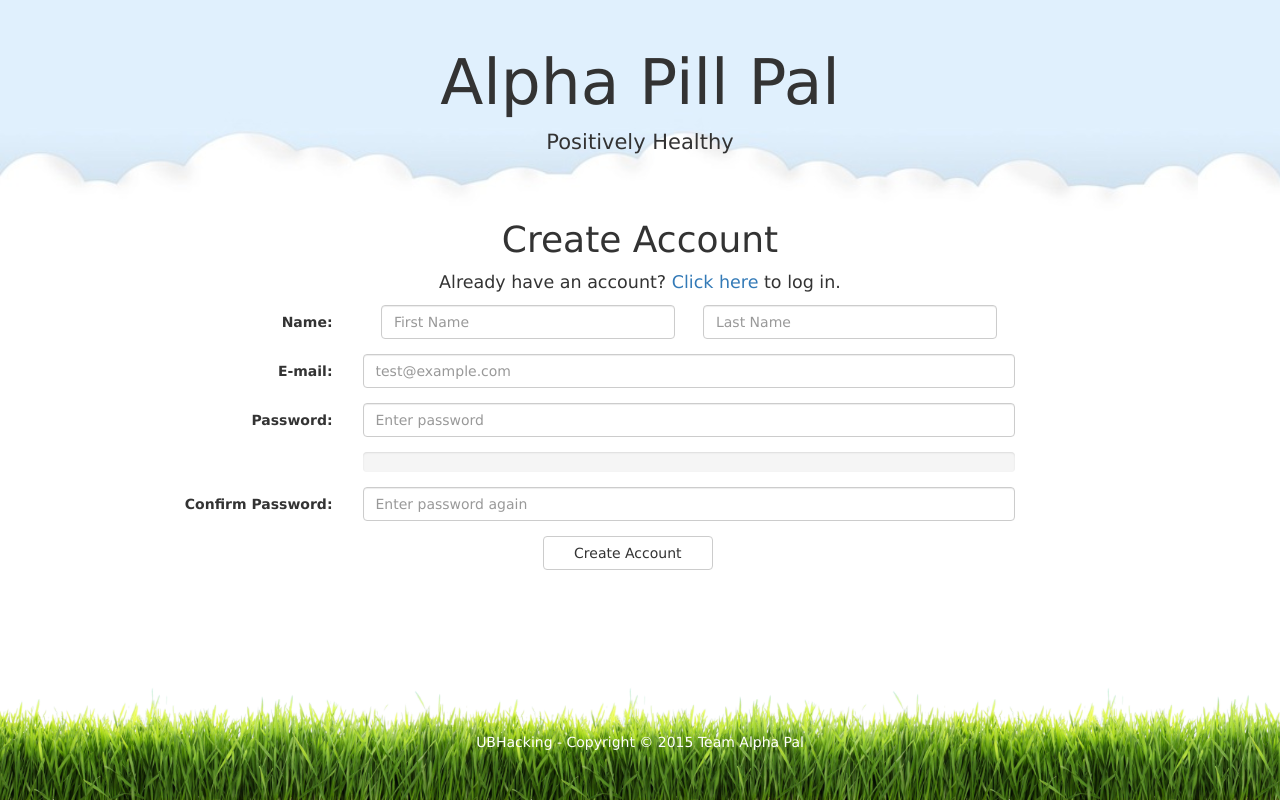
After one commit to oxhagolli/ubhacking, a Django app: page /alphapillpal/create/ in a window 1280 px wide. The commit adds this page. Shown: the top 810 px of the page. Run offline with Django 3.2, Linux system fonts and the light colour scheme; some libraries are stand-ins or nearby versions.

Commit message:
Finished create.html

```diff
--- a/UBHacking/pillpal/alphapillpal/templates/alphapillpal/base.html
+++ b/UBHacking/pillpal/alphapillpal/templates/alphapillpal/base.html
@@ -11,6 +11,7 @@
 
         <script type="text/javascript" src="https://ajax.googleapis.com/ajax/libs/jquery/2.1.4/jquery.min.js"></script>
         <script type="text/javascript" src="http://maxcdn.bootstrapcdn.com/bootstrap/3.3.5/js/bootstrap.min.js"></script>
+        <script type="text/javascript" src="/static/strength.min.js"></script>
         {% block head_resources %}{% endblock %}
     </head>
 
--- /dev/null
+++ b/UBHacking/pillpal/alphapillpal/templates/alphapillpal/create.html
@@ -0,0 +1,79 @@
+{% extends "alphapillpal/base.html" %}
+
+{% block content %}
+<h1>Create Account</h1>
+{% if error_message %}
+    <div class="alert alert-danger fade in">
+        <a href="#" class="close" data-dismiss="alert" aria-label="close"> &times; </a>
+        <strong>Error!</strong> {{ error_message }}
+    </div>
+{% endif %}
+
+<form class="form-horizontal" role="form" action="" method="POST" id="form">
+    {% csrf_token %}
+    <p>Already have an account? <a href="{% url 'alphapillpal:login' %}">Click here</a> to log in.</p>
+    <div class="form-group">
+        <label class="control-label col-md-3"
+               for="first_name">Name:</label>
+        <div class="col-md-7">
+            <input class="form-control halfsies" id="first_name" name="first_name"
+                   placeholder="First Name" value="{{ first_name }}" required>
+            <input class="form-control halfsies" id="last_name" name="last_name"
+                   placeholder="Last Name" value="{{ last_name }}" required>
+        </div>
+    </div>
+    <div class="form-group">
+        <label class="control-label col-md-3"
+               for="email">E-mail:</label>
+        <div class="col-md-7">
+            <input class="form-control" type="email" id="email" name="email"
+                   placeholder="test@example.com" value="{{ email }}" required>
+        </div>
+    </div>
+
+    <div class="form-group">
+        <label class="control-label col-md-3"
+               for="password1">Password:</label>
+        <div class="col-md-7">
+            <input type="password" class="form-control" id="password1"
+                   name="password1" required placeholder="Enter password">
+        </div>
+    </div>
+    <div class="form-group">
+        <label class="control-label col-md-3"
+               for="password2">Confirm Password:</label>
+        <div class="col-md-7">
+            <input type="password" class="form-control" id="password2"
+                   name="password2" required placeholder="Enter password again">
+        </div>
+    </div>
+    <div class="form-group">
+        <div class="col-md-offset-5">
+            <input type="submit" class="btn btn-default col-md-3"
+                   value="Create Account">
+        </div>
+    </div>
+</form>
+<style>
+    #password1 {
+      margin-bottom: 15px;
+    }
+    .progress {
+      margin-bottom: 0px;
+    }
+    .halfsies {
+        display: inline;
+        width: 45%;
+        margin-right: 12px;
+        margin-left: 12px;
+    }
+</style>
+<script type="text/javascript">
+    $(document).ready(function ($) {
+
+     $('#password1').pwstrength({
+            ui: { showVerdictsInsideProgressBar: true }
+        });
+    });
+    </script>
+{% endblock %}
--- a/UBHacking/pillpal/alphapillpal/templates/alphapillpal/login.html
+++ b/UBHacking/pillpal/alphapillpal/templates/alphapillpal/login.html
@@ -39,7 +39,7 @@
             <p><a href="#">Click here</a> if you forgot your password.</p>
         </div>
         <div class="create">
-            <p>To make a new account <a href="#">click here.</a></p>
+            <p>To make a new account <a href="{% url 'alphapillpal:create' %}">click here.</a></p>
         </div>
     </form>
 
--- a/UBHacking/pillpal/alphapillpal/utils.py
+++ b/UBHacking/pillpal/alphapillpal/utils.py
@@ -24,7 +24,6 @@ def render(request, template_name, vars=None, *args, **kwargs):
     if request.user.is_authenticated() and "user" not in vars:
         vars["user"] = request.user
         vars["is_doctor"] = user_in_group(request.user, "Doctors")
-        vars["is_nurse"] = user_in_group(request.user, "Nurses")
         vars["is_patient"] = user_in_group(request.user, "Patients")
     return django_render(request, template_name, vars, *args, **kwargs)
 
@@ -77,7 +76,7 @@ def requires_user(user_groups=None, redirect_on_fail=None):
             # Nope, the user failed :(
 
             if redirect_on_fail is True:
-                return HttpResponseRedirect(reverse("portal:login"))
+                return HttpResponseRedirect(reverse("alphapillpal:login"))
             if redirect_on_fail is False:
                 return HttpResponseForbidden("<h1>Access Denied</h1>")
 
@@ -86,10 +85,10 @@ def requires_user(user_groups=None, redirect_on_fail=None):
 
             # If no user was logged in, redirect to the login page
             if not logged_in:
-                return HttpResponseRedirect(reverse("portal:login"))
+                return HttpResponseRedirect(reverse("alphapillpal:home"))
             # If we were accepting ANY group and the user STILL failed, log out
             if any_group:
-                return HttpResponseRedirect(reverse("portal:logout"))
+                return HttpResponseRedirect(reverse("alphapillpal:logout"))
             # Last resort: throw a 404 at them
             raise Http404()
         return _request_handler
--- a/UBHacking/pillpal/alphapillpal/views/accounts.py
+++ b/UBHacking/pillpal/alphapillpal/views/accounts.py
@@ -79,7 +79,7 @@ def create_account(request):
     email = request.POST.get("email", "").strip()
     password1 = request.POST.get("password1", "")
     password2 = request.POST.get("password2", "")
-    firstName = request.POST.get("firstName" "").strip()
+    firstName = request.POST.get("firstName", "").strip()
     lastName = request.POST.get("lastName", "").strip()
 
     def err(msg):
```
Also changed, not shown: UBHacking/pillpal/alphapillpal/static/strength.min.js (added).
